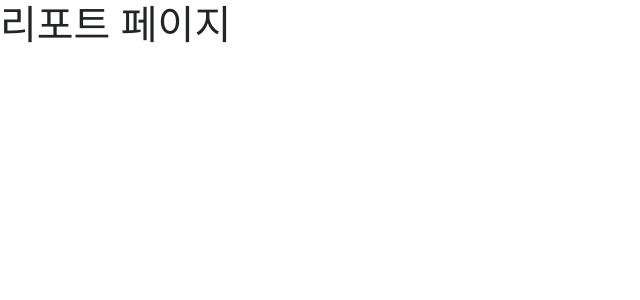
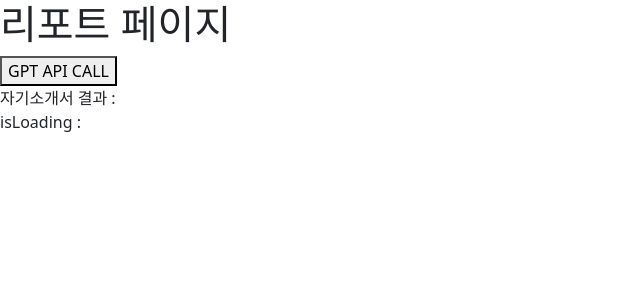
Before and after one commit to saeoki/Job_Fairy, a React (Create React App) app in the folder FrontEnd/: page /Report in a window 1280 px wide. Shown: the top 300 px of the page, without its empty margins (0-640 px from the left). Built offline with nearby package versions, Linux system fonts and the light colour scheme; no server answers; a web font is replaced by a local one.

Commit message:
kbs gpt api success

```diff
--- a/FrontEnd/src/page/AI/css/Body.css
+++ b/FrontEnd/src/page/AI/css/Body.css
@@ -4,6 +4,7 @@
     text-align: center;
     justify-self: center;
     align-self: center;
+    margin: auto;
   }
 
   .interview-type-box {
--- a/FrontEnd/src/page/Home/css/Home_Body.css
+++ b/FrontEnd/src/page/Home/css/Home_Body.css
@@ -4,7 +4,7 @@
 }
 
 .body > .row {
-    height: 30vh;
+    height: 33vh;
     width: auto;
 }
 
--- a/FrontEnd/src/page/Home/js/Body.js
+++ b/FrontEnd/src/page/Home/js/Body.js
@@ -7,7 +7,7 @@ import "../../Home/css/Home_Body.css"
 function Body(){
     return(
         <div className="body">
-            <div className="row">
+            <div className="row" style={{marginTop:"3vh"}}>
                 <div className="col-12 col-md-6">
                     <Link to="/AIinterview">
                         <Button variant="primary">
--- a/FrontEnd/src/page/Report/js/Report.js
+++ b/FrontEnd/src/page/Report/js/Report.js
@@ -1,10 +1,35 @@
+import React, {useState} from "react";
+
+import {CallGPT} from "../../Self_introduction/js/chat"
+
+function Report(){
+    const [data,setData] = useState("")
+    const [isLoading,setIsLoading] = useState(false)
 
 
-import React from "react";
+    const handleClick = async () =>{
+        try{
+            setIsLoading(true)
+            const messages = await CallGPT();
+            setData(messages)
+        } catch(error){
 
-function Report(){
+        }finally{
+            setIsLoading(false)
+        }
+
+    }
     return(
+        <>
         <h1>리포트 페이지</h1>
+        <button onClick={handleClick}>GPT API CALL</button>
+        <div>
+            자기소개서 결과 : {data}
+        </div>
+        <div>
+            isLoading : {isLoading ? "작성 중..." : ""}
+        </div>
+        </>
     )
 }
 export default Report;
--- a/FrontEnd/src/page/Self_introduction/js/chat.js
+++ b/FrontEnd/src/page/Self_introduction/js/chat.js
@@ -1,16 +1,28 @@
-async function apiCall(){
-    const { Configuration, OpenAIApi } = require("openai");
+import OpenAI from "openai";
 
-    const configuration = new Configuration({
-    apiKey: process.env.OPENAI_API_KEY,
+const openai = new OpenAI({
+    apiKey: process.env.REACT_APP_OPEN_API_KEY,
+    dangerouslyAllowBrowser: true,
+});
+
+export const CallGPT = async () => {
+    console.log(">> Call GPT")
+
+    const completion = await openai.chat.completions.create({
+        messages: [{
+            "role": "system",
+            "content": "개발자 자기소개서 초안을 작성해주는 컨설턴트이다. 입력한 키워드에 맞춰 초안을 작성하는 업무를 담당한다.\n작성할 내용은 200자 이내로 마무리해야한다."
+        }],
+        model: "gpt-3.5-turbo",
+        temperature: 1,
+        max_tokens: 256,
+        top_p: 1,
+        frequency_penalty: 0,
+        presence_penalty: 0,
     });
-    const openai = new OpenAIApi(configuration);
 
-    const completion = await openai.createCompletion({
-        model: "gpt-3.5-turbo",
-        prompt: "파이썬 자바",
-        });
-    }
+    const responseData = completion.choices[0]
+    console.log(responseData.message.content);
 
-
-export default apiCall
+    return responseData.message.content;
+}
```
